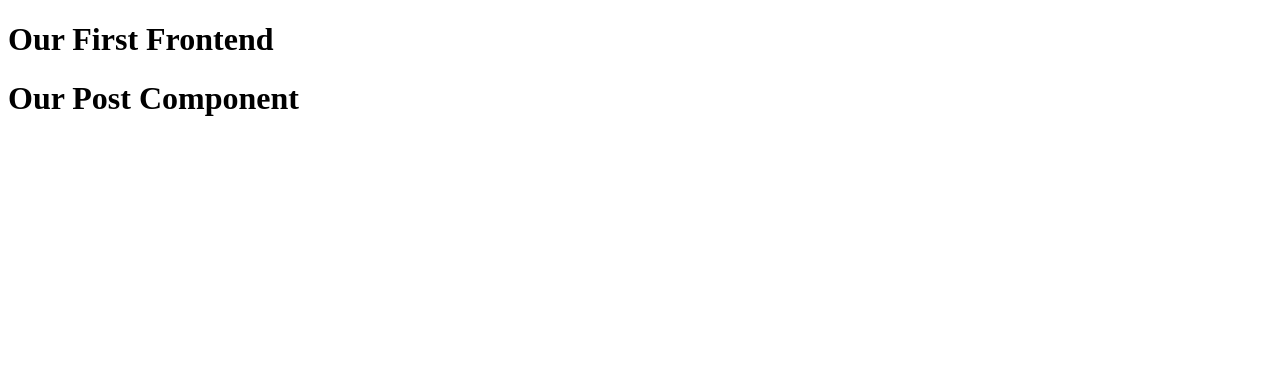
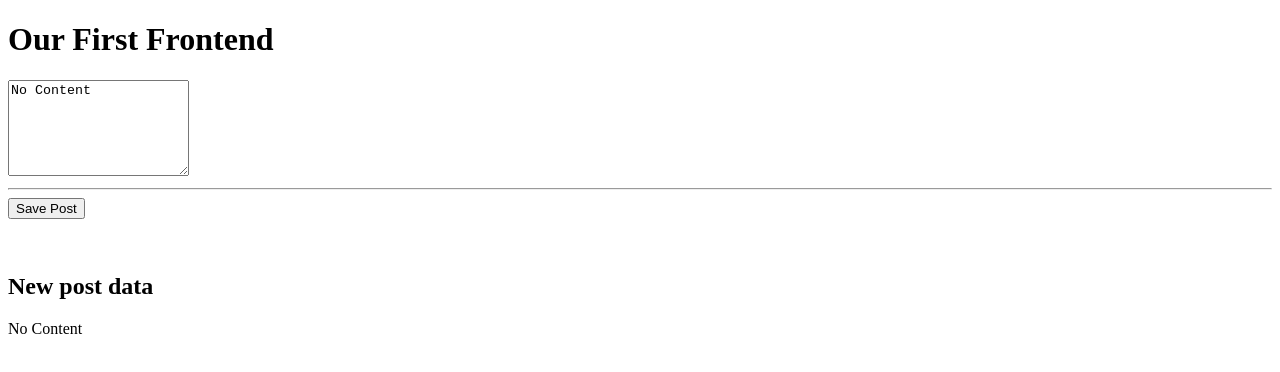
Before and after one commit to strubloid/mean, an Angular app in the folder frontend/: page / in a window 1280 px wide. Shown: the top 372 px of the page. Built offline with nearby package versions, Linux system fonts and the light colour scheme.

Commit message:
one way binded the fist data

```diff
--- a/frontend/src/components/posts/post.component.html
+++ b/frontend/src/components/posts/post.component.html
@@ -1 +1,8 @@
-<h1>Our Post Component</h1>
+
+<textarea name="" id="" rows="6" [value]="postData" #postInput></textarea>
+<hr />
+<button (click)="onAddPost(postInput)"> Save Post </button>
+<p>&nbsp;</p>
+
+<h2>New post data</h2>
+<p>{{ postData }}</p>
--- a/frontend/src/components/posts/post.component.ts
+++ b/frontend/src/components/posts/post.component.ts
@@ -1,11 +1,19 @@
-import { Component } from '@angular/core';
+import { Component } from '@angular/core'
 
 @Component({
-  selector: 'post',
-  templateUrl: './post.component.html',
-  styleUrls: ['./post.component.scss']
+    selector: 'post',
+    templateUrl: './post.component.html',
+    styleUrls: ['./post.component.scss']
 })
 
 export class PostComponent {
-  title = 'frontend';
+
+    public postData = 'No Content'
+
+    // This is the main action of a post
+    onAddPost = (postInput : HTMLTextAreaElement) => {
+
+        this.postData = postInput.value;
+
+    }
 }
```
